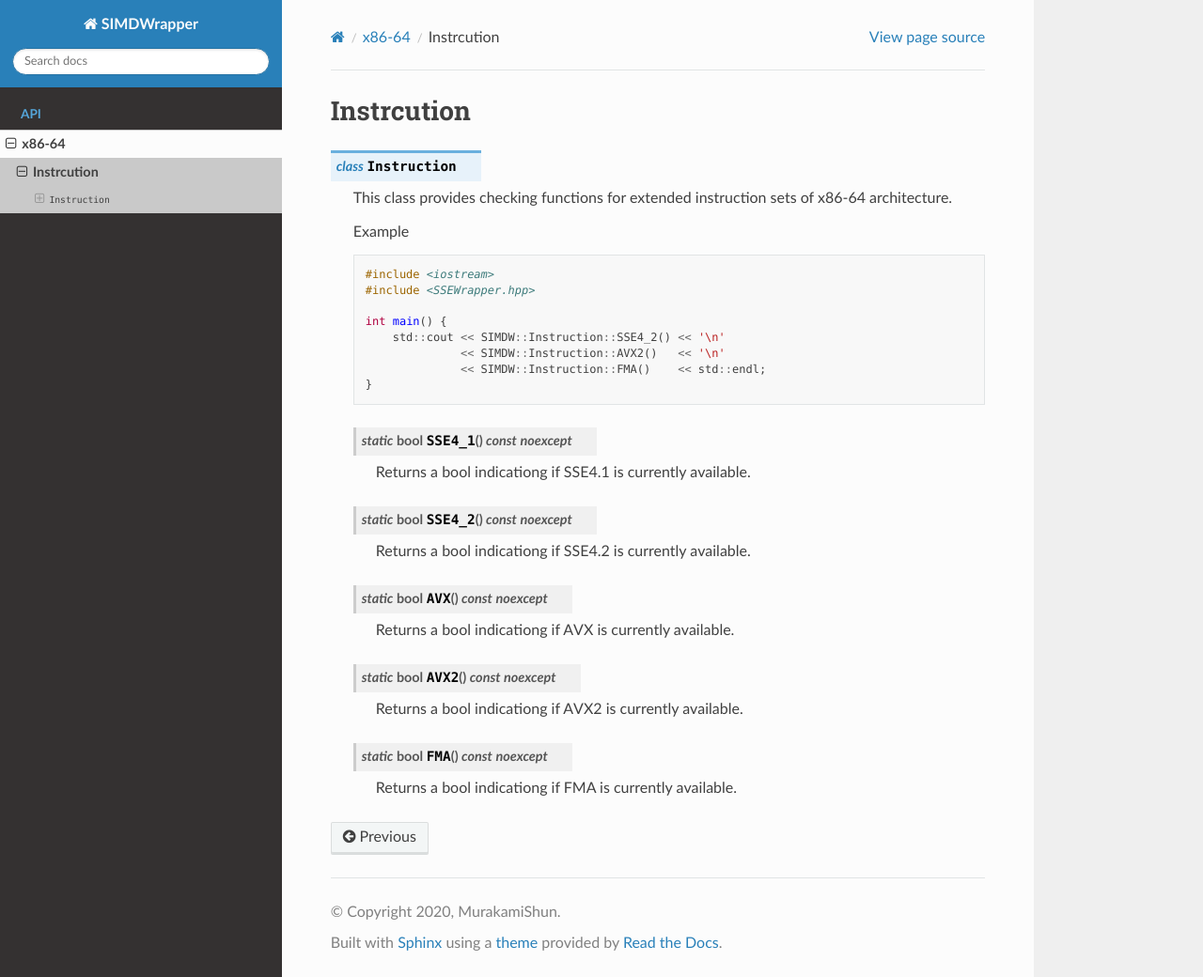
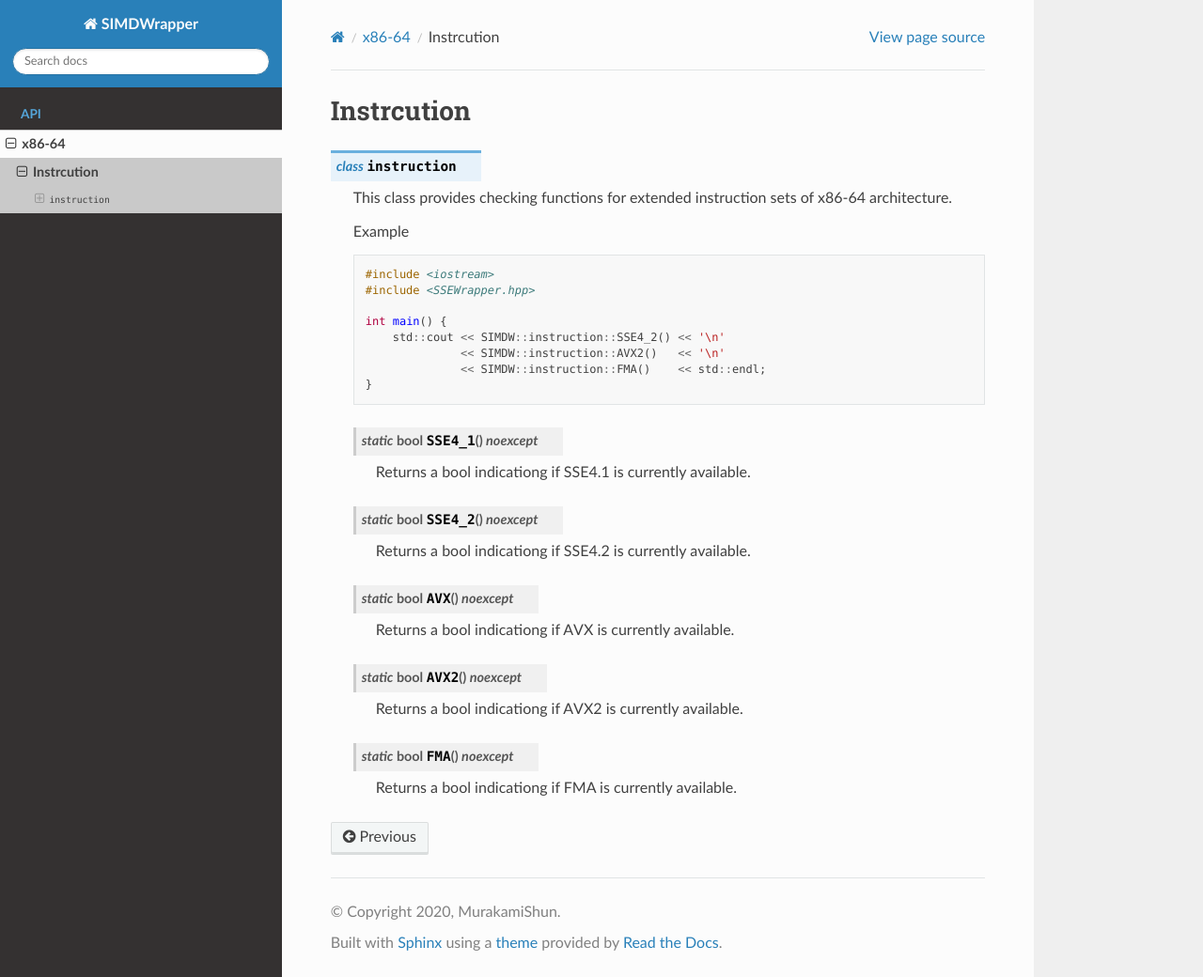
Before and after one commit to MurakamiShun/SIMDWrapper, a Sphinx documentation site: the page built from docs/source/api/x86-64/instruction.rst, in a window 1280 px wide and 1040 px high. Shown: the whole window at 94% size. Built offline with Sphinx 7.4.7 and the Read the Docs theme 2.0.0, drawn with Linux system fonts in a browser that asks for light colours.

Commit message:
rename Instruction to instruction

```diff
--- a/docs/source/api/x86-64/instruction.rst
+++ b/docs/source/api/x86-64/instruction.rst
@@ -2,7 +2,7 @@
 Instrcution
 ###########
 
-.. cpp:class:: Instruction
+.. cpp:class:: instruction
 
     This class provides checking functions for extended instruction sets of x86-64 architecture.
 
@@ -14,27 +14,27 @@ Instrcution
         #include <SSEWrapper.hpp>
 
         int main() {
-            std::cout << SIMDW::Instruction::SSE4_2() << '\n'
-                      << SIMDW::Instruction::AVX2()   << '\n'
-                      << SIMDW::Instruction::FMA()    << std::endl;
+            std::cout << SIMDW::instruction::SSE4_2() << '\n'
+                      << SIMDW::instruction::AVX2()   << '\n'
+                      << SIMDW::instruction::FMA()    << std::endl;
         }
 
-    .. cpp:function:: static bool SSE4_1() const noexcept
+    .. cpp:function:: static bool SSE4_1() noexcept
 
        Returns a bool indicationg if SSE4.1 is currently available.
 
-    .. cpp:function:: static bool SSE4_2() const noexcept
+    .. cpp:function:: static bool SSE4_2() noexcept
 
        Returns a bool indicationg if SSE4.2 is currently available.
 
-    .. cpp:function:: static bool AVX() const noexcept
+    .. cpp:function:: static bool AVX() noexcept
 
        Returns a bool indicationg if AVX is currently available.
 
-    .. cpp:function:: static bool AVX2() const noexcept
+    .. cpp:function:: static bool AVX2() noexcept
 
        Returns a bool indicationg if AVX2 is currently available.
 
-    .. cpp:function:: static bool FMA() const noexcept
+    .. cpp:function:: static bool FMA() noexcept
 
        Returns a bool indicationg if FMA is currently available.
```
Also changed, not shown: 2 other files.
